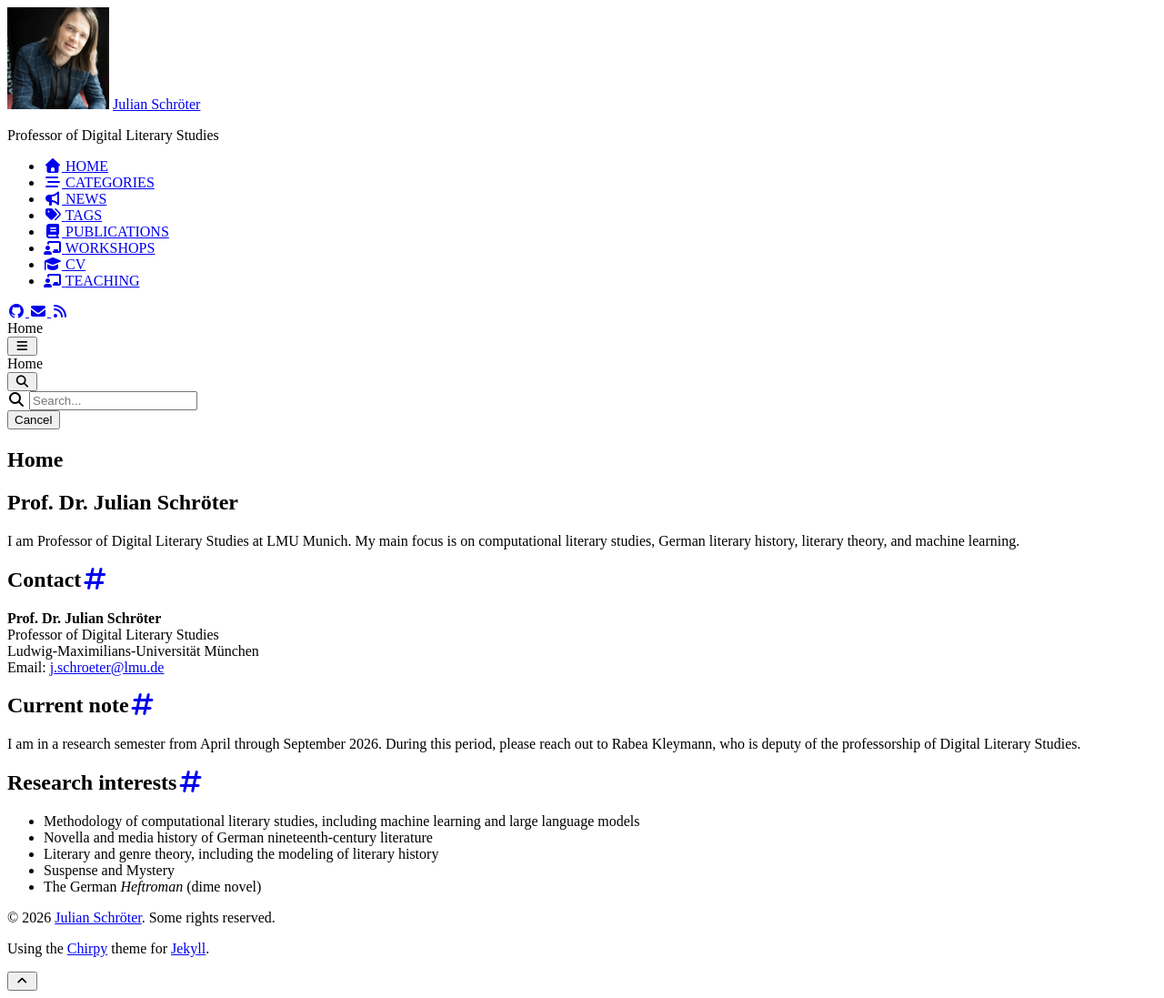
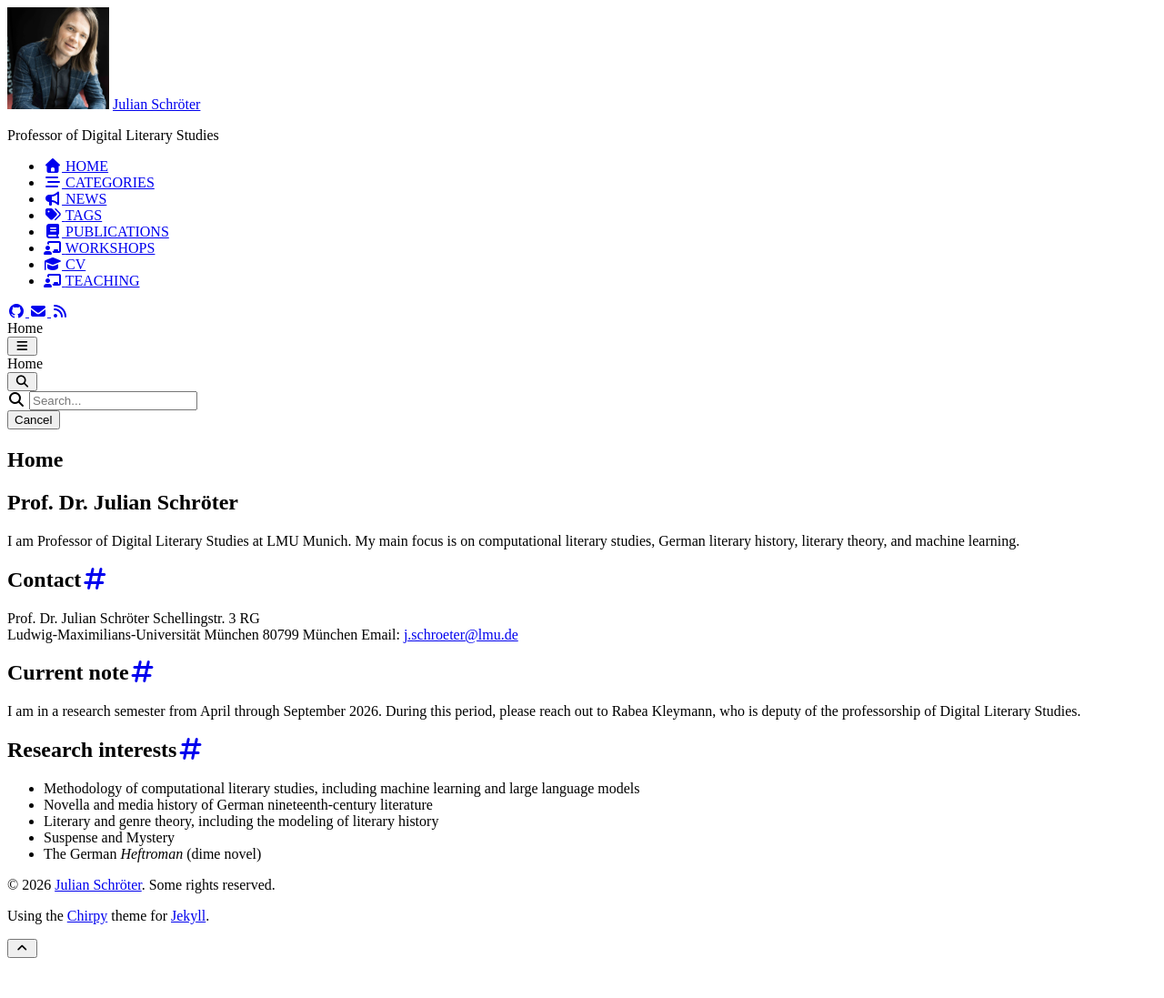
Before and after one commit to julianschroeter/julianschroeter.github.io, a Jekyll site: the page built from index.md, in a window 1280 px wide. Shown: the whole page at 91% size. Built offline with Jekyll 4.4.1, drawn with Linux system fonts in a browser that asks for light colours; cached includes are drawn as plain includes; nearby versions of some CDN libraries; after the commit the page ends 1061 px from its top, so only the background shows below that.

```diff
--- a/index.md
+++ b/index.md
@@ -11,9 +11,10 @@
 
 ## Contact
 
-**Prof. Dr. Julian Schröter**
-Professor of Digital Literary Studies
+Prof. Dr. Julian Schröter
+Schellingstr. 3 RG
 Ludwig-Maximilians-Universität München
+80799 München
 Email: [j.schroeter@lmu.de](mailto:j.schroeter@lmu.de)
 
 ## Current note
```
